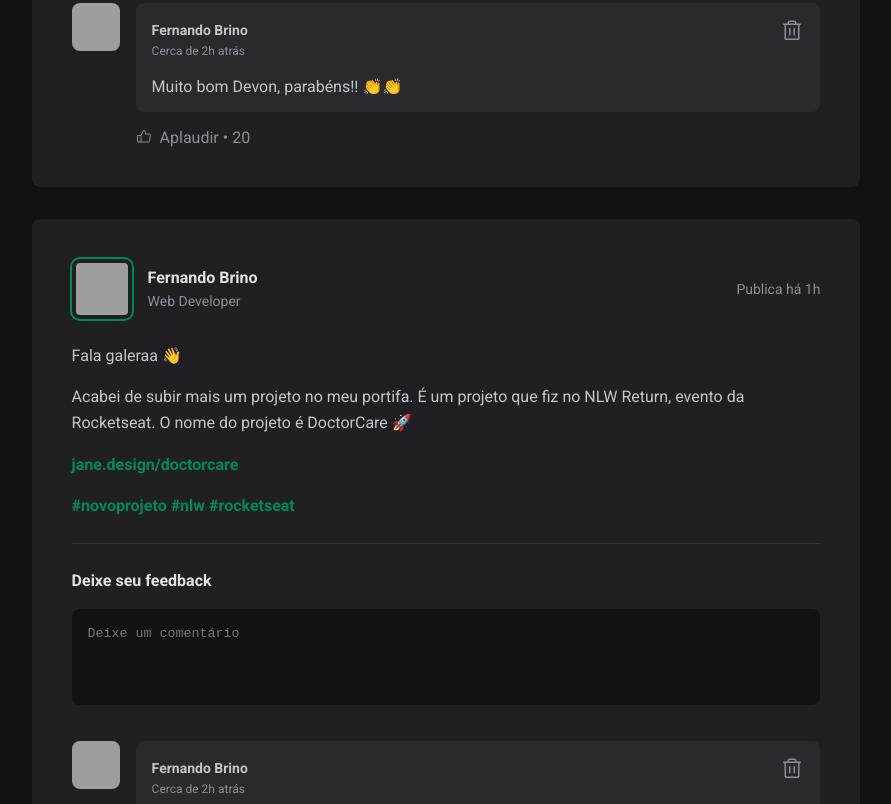
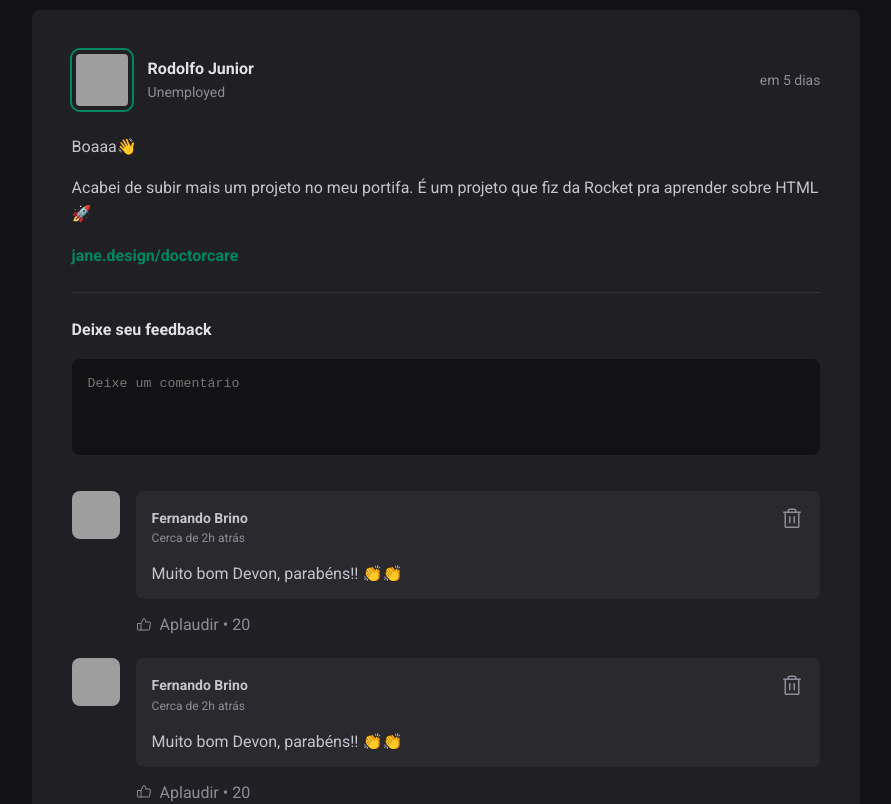
Before and after one commit to FernandoBrino/01-reactjs-fundaments, a React (Vite) app: page / in a window 1280 px wide. Shown: the part 960-1764 px from the top of the page, without its empty margins (338-1229 px from the left). Built offline with nearby package versions, Linux system fonts and the light colour scheme; grey boxes are pictures that could not be loaded.

Commit message:
Add fake comment with useState

```diff
--- a/package.json
+++ b/package.json
@@ -8,6 +8,7 @@
     "preview": "vite preview"
   },
   "dependencies": {
+    "date-fns": "^2.28.0",
     "phosphor-react": "^1.4.1",
     "react": "^18.0.0",
     "react-dom": "^18.0.0"
--- a/src/App.jsx
+++ b/src/App.jsx
@@ -10,7 +10,7 @@
   {
     id: 1,
     author: {
-      authorUrl: "https://github.com/FernandoBrino.png",
+      avatarUrl: "https://github.com/FernandoBrino.png",
       name: "Fernando Brino",
       role: "Intern GBM"
     },
@@ -24,7 +24,7 @@
   {
     id: 2,
     author: {
-      authorUrl: "https://github.com/RodolfoNovo.png",
+      avatarUrl: "https://github.com/RodolfoNovo.png",
       name: "Rodolfo Junior",
       role: "Unemployed"
     },
--- a/src/components/Post.jsx
+++ b/src/components/Post.jsx
@@ -1,34 +1,58 @@
+import { format, formatDistanceToNow } from 'date-fns';
+import ptBR from 'date-fns/locale/pt-BR';
+import { useState } from 'react';
+
 import { Avatar } from './Avatar';
 import { Comment } from './Comment';
 import styles from './Post.module.css';
 
-export function Post(props) {
+export function Post({author, publishedAt, content}) {
+    const [comments, setComments] = useState([
+        1,
+        2
+    ])
+
+    const publishedDateFormatted = format(publishedAt, "d 'de' LLLL 'às' HH:mm'h'", {
+        locale: ptBR
+    });
+
+    const publishedDateRelativeToNow = formatDistanceToNow(publishedAt, {
+        locale: ptBR,
+        addSuffix: true
+    })
+
+    function handleCreateNewComment() {
+        event.preventDefault();
+        setComments([...comments, comments.length + 1]);
+    }
+
     return (
         <article className={styles.post}>
             <header>
                 <div className={styles.author}>
-                    <Avatar src="https://github.com/FernandoBrino.png" />
+                    <Avatar src={author.avatarUrl} />
                     <div className={styles.authorInfo}>
-                        <strong>Fernando Brino</strong>
-                        <span> Web Developer</span>
+                        <strong>{author.name}</strong>
+                        <span>{author.role}</span>
                     </div>
                 </div>
 
-                <time title="13 de Junho às 22:51" dateTime="2022-06-13 22:51:00">Publica há 1h</time>
+                <time title={publishedDateFormatted} dateTime={publishedAt.toISOString()}>
+                    {publishedDateRelativeToNow}
+                </time>
             </header>
 
             <div className={styles.content}>
-                <p>Fala galeraa 👋</p>
-                <p>Acabei de subir mais um projeto no meu portifa. É um projeto que fiz no NLW Return, evento da Rocketseat. O nome do projeto é DoctorCare 🚀</p>
-                <p><a href=''>jane.design/doctorcare</a></p>
-                <p>
-                    <a href=''>#novoprojeto</a>{' '}
-                    <a href=''>#nlw</a>{' '}
-                    <a href=''>#rocketseat</a>
-                </p>
+                {content.map(line => {
+                    if(line.type === 'paragraph') {
+                        return <p>{line.content}</p>
+                    }else if(line.type === 'link') {
+                        return <p><a href="#">{line.content}</a></p>
+                    }
+                })}
             </div>
 
-            <form className={styles.commentForm}>
+            <form onSubmit={handleCreateNewComment} className={styles.commentForm}>
                 <strong>Deixe seu feedback</strong>
                 <textarea
                     placeholder='Deixe um comentário'
@@ -39,9 +63,9 @@
             </form>
 
             <div className={styles.commentList}>
-                <Comment />
-                <Comment />
-                <Comment />
+                {comments.map((comment => {
+                    return <Comment/>
+                }))}
             </div>
         </article>
     );
```
Also changed, not shown: 1 other file (tests, documents, lock files or other folders).
